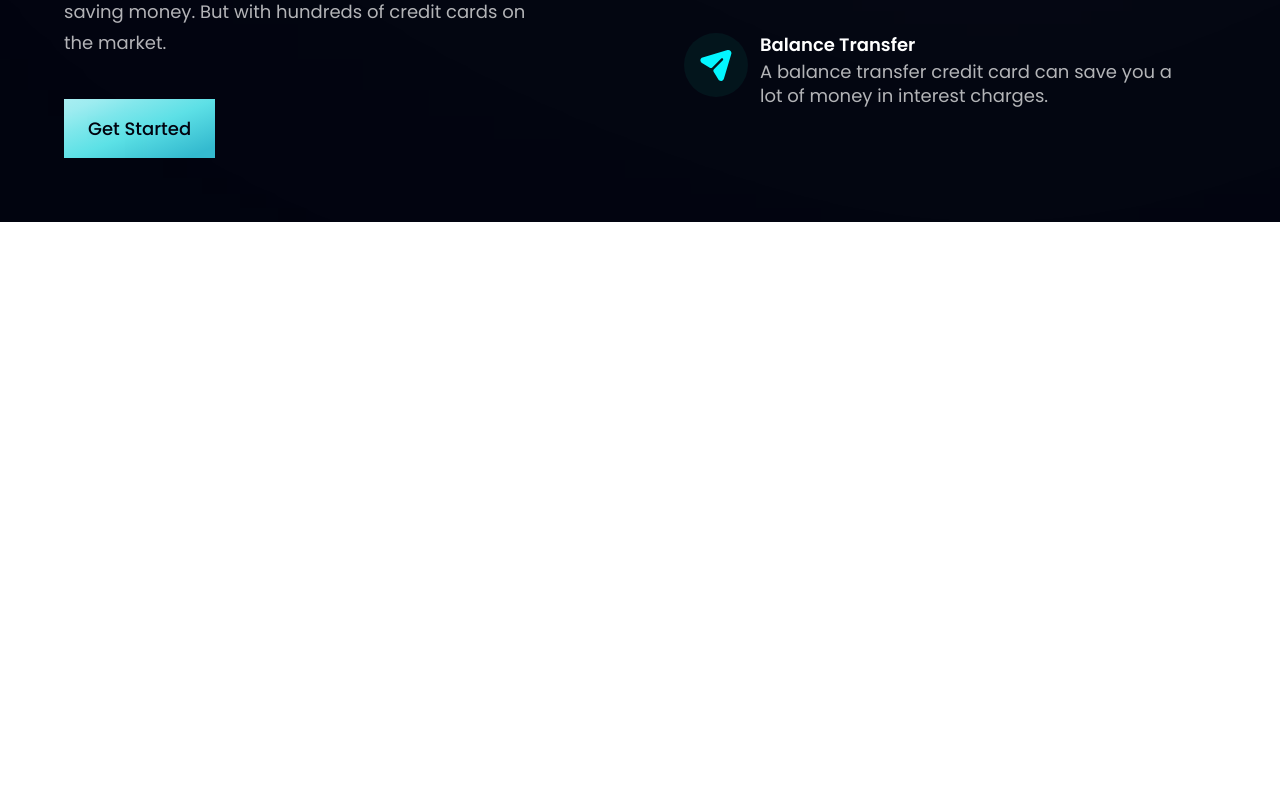
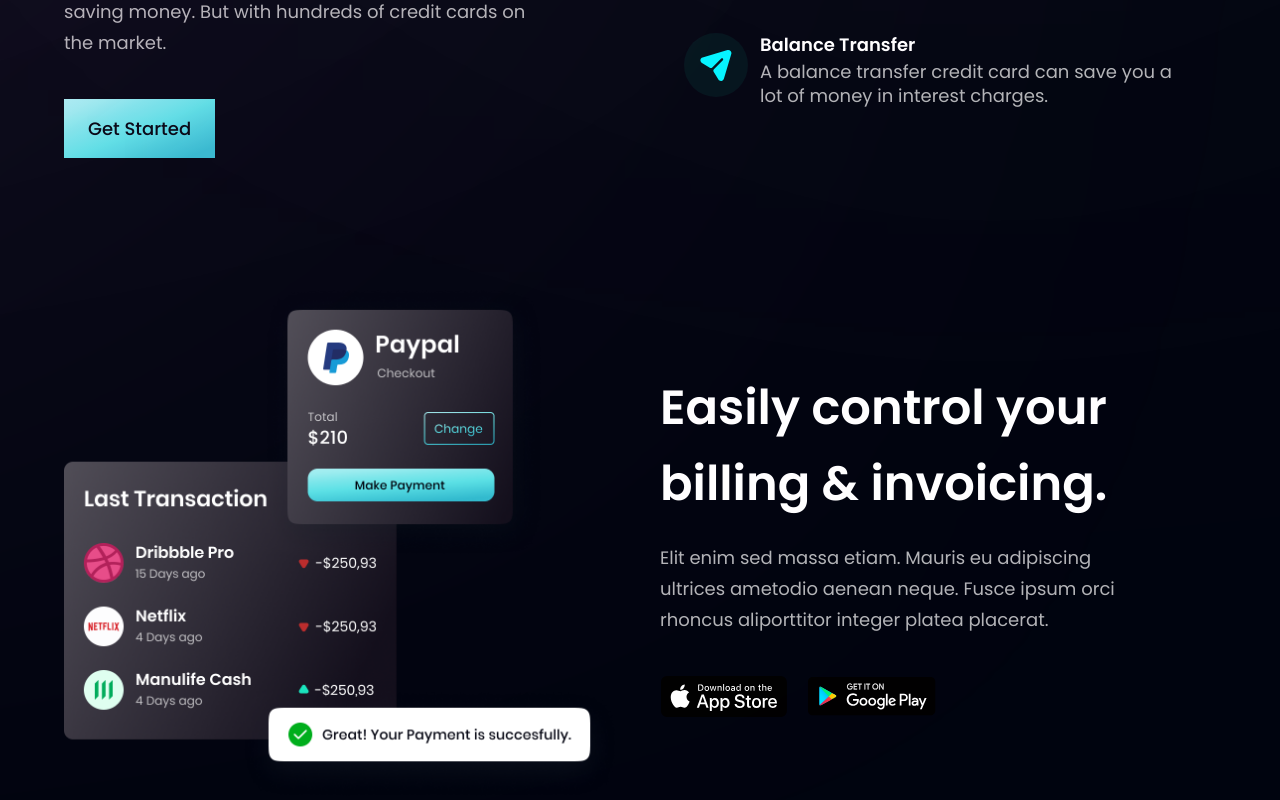
Before and after one commit to manovinayak/who-bank-app, a React (Vite) app: page / in a window 1280 px wide. Shown: the part 1196-1996 px from the top of the page. Before the commit the page ends 1418 px from the top, so only its background shows below. Built offline with nearby package versions, Linux system fonts and the light colour scheme.

Commit message:
feat(billing): added billing component

```diff
--- a/src/components/Billing.jsx
+++ b/src/components/Billing.jsx
@@ -1,7 +1,54 @@
 import React from "react";
+import { apple, bill, google } from "../assets/index.js";
+import styles, { layout } from "../styles.js";
+import app from "../App.jsx";
 
 const Billing = () => {
-  return <div></div>;
+  return (
+    <section id={"product"} className={layout.sectionReverse}>
+      <div className={layout.sectionImgReverse}>
+        <img
+          src={bill}
+          alt="billing"
+          className={"w-[100%] h-[100%] relative z-[5]"}
+        />
+      </div>
+      <div
+        className={
+          "absolute z-[3] -left-1/2 top-0 w-[50%] h-[50%] rounded-full white__gradient"
+        }
+      />
+      <div
+        className={
+          "absolute z-[0] -left-1/2 bottom-0 w-[50%] h-[50%] rounded-full pink__gradient"
+        }
+      />
+      <div className={layout.sectionInfo}>
+        <h2 className={styles.heading2}>
+          Easily control your <br className={"sm:block hidden"} /> billing &
+          invoicing.
+        </h2>
+        <p className={`${styles.paragraph} max-w-[470px] mt-5`}>
+          Elit enim sed massa etiam. Mauris eu adipiscing ultrices ametodio
+          aenean neque. Fusce ipsum orci rhoncus aliporttitor integer platea
+          placerat.
+        </p>
+
+        <div className={"flex flex-row flex-wrap sm:mt-10 mt-6"}>
+          <img
+            src={apple}
+            alt={"apple store"}
+            className={"w-[128px] h-[42px] object-contain mr-5 cursor-pointer"}
+          />
+          <img
+            src={google}
+            alt={"play store"}
+            className={"w-[128px] h-[42px] object-contain mr-5 cursor-pointer"}
+          />
+        </div>
+      </div>
+    </section>
+  );
 };
 
 export default Billing;
```
